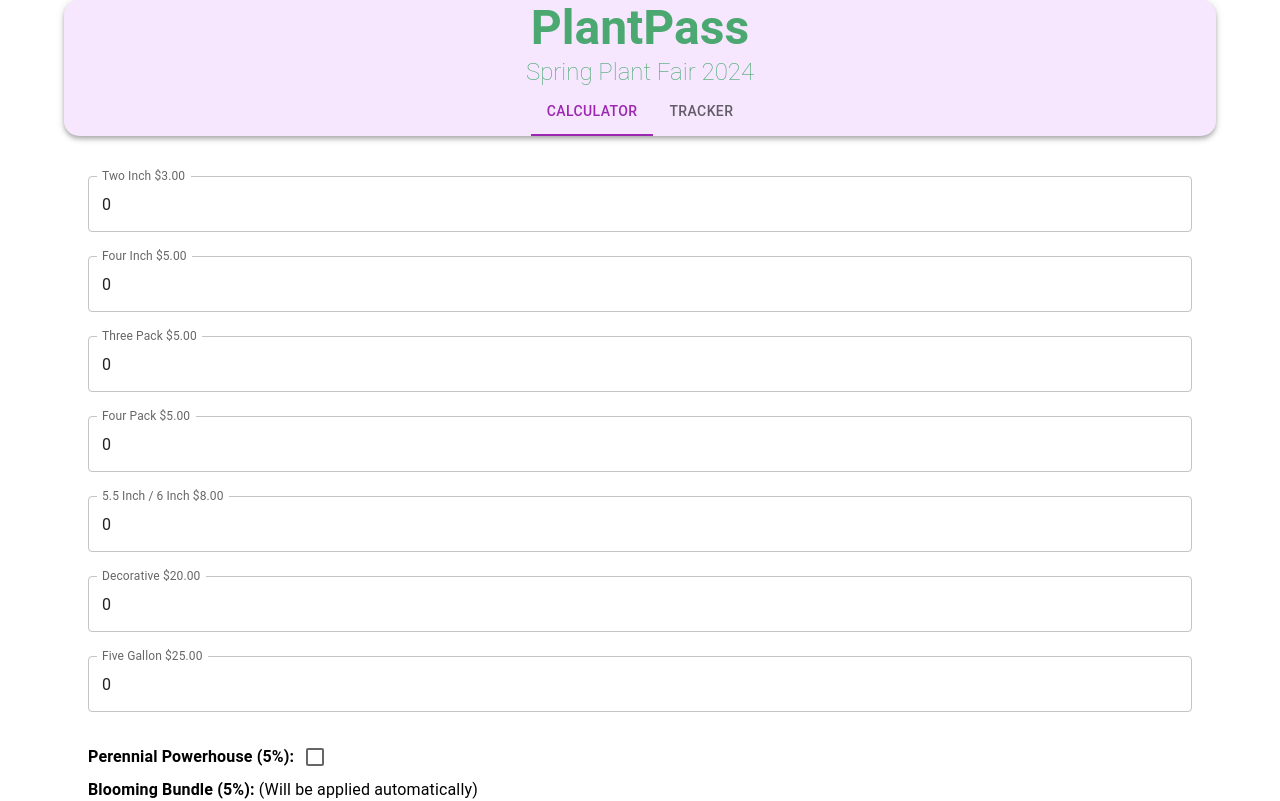
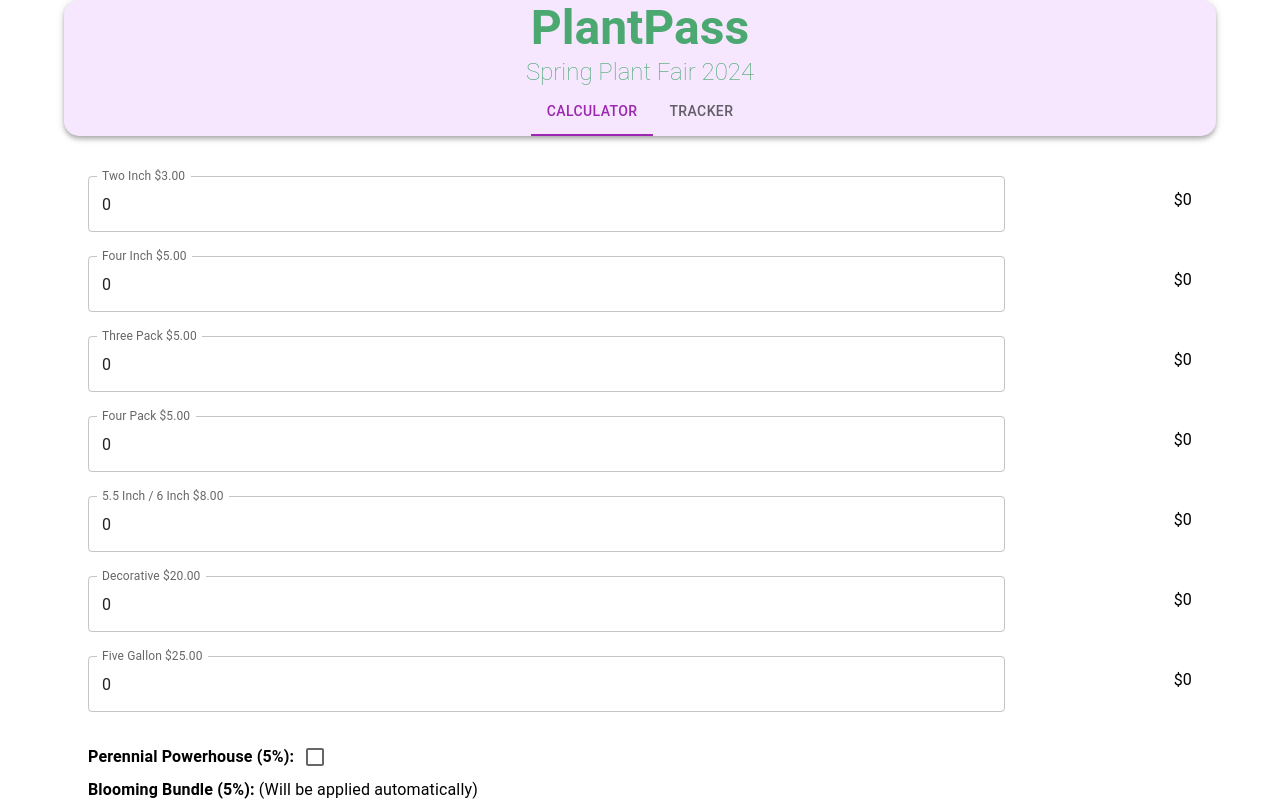
Before and after one commit to joku8/PlantPass, a React (Create React App) app: page / in a window 1280 px wide. Shown: the top 801 px of the page. Built offline with nearby package versions, Linux system fonts and the light colour scheme.

Commit message:
snackbar

```diff
--- a/src/components/Calculator.js
+++ b/src/components/Calculator.js
@@ -8,6 +8,7 @@ import {
   FormControlLabel,
 } from "@mui/material";
 import { v4 as uuidv4 } from "uuid";
+import { Snackbar, Alert } from "@mui/material";
 
 function Calculator({ api }) {
   const initialQuantities = {
@@ -27,6 +28,8 @@ function Calculator({ api }) {
     bloomingStatus: "Not Applied",
   };
 
+  const [openSnackbar, setOpenSnackbar] = useState(false);
+  const [subtotals, setSubtotals] = useState(initialQuantities);
   const [quantities, setQuantities] = useState(initialQuantities);
   const [totals, setTotals] = useState(initialTotals);
   const [isPerennialPowerhouse, setIsPerennialPowerhouse] = useState(false);
@@ -53,9 +56,16 @@ function Calculator({ api }) {
 
   const handleInputChange = (event) => {
     const { name, value } = event.target;
+    const numericValue = isNaN(value) || value === "" ? 0 : Number(value);
+
     setQuantities({
       ...quantities,
-      [name]: isNaN(value) || value === "" ? "" : Number(value),
+      [name]: numericValue,
+    });
+
+    setSubtotals({
+      ...subtotals,
+      [name]: (numericValue * prices[name]).toFixed(2),
     });
   };
 
@@ -102,10 +112,18 @@ function Calculator({ api }) {
     })
       .then(() => {
         console.log("Data sent successfully: ", postData);
+        setOpenSnackbar(true);
       })
       .catch((error) => {
         console.error("Error sending data:", error);
       });
+  };
+
+  const handleCloseSnackbar = (event, reason) => {
+    if (reason === "clickaway") {
+      return;
+    }
+    setOpenSnackbar(false);
   };
 
   const handleNewOrder = () => {
@@ -122,8 +140,16 @@ function Calculator({ api }) {
     <Grid container spacing={2} direction="column">
       <Grid item xs={12}>
         {Object.keys(prices).map((key) => (
+          <Grid
+            container
+            item
+            xs={12}
+            key={key}
+            alignItems="center"
+            spacing={2}
+          >
+            <Grid item xs={10}>
               <TextField
-            key={key}
                 label={`${labelsDictionary[key]} $${prices[key].toFixed(2)}`}
                 type="number"
                 value={quantities[key]}
@@ -132,6 +158,11 @@ function Calculator({ api }) {
                 margin="normal"
                 fullWidth
               />
+            </Grid>
+            <Grid item xs={2}>
+              <Typography align="right">${subtotals[key]}</Typography>
+            </Grid>
+          </Grid>
         ))}
       </Grid>
       <Grid item xs={12}>
@@ -185,6 +216,20 @@ function Calculator({ api }) {
       <Typography
         sx={{ fontWeight: "bold" }}
       >{`Grand Total: $${totals.grandTotal}`}</Typography>
+      <Snackbar
+        open={openSnackbar}
+        autoHideDuration={6000}
+        onClose={handleCloseSnackbar}
+        anchorOrigin={{ vertical: "bottom", horizontal: "right" }}
+      >
+        <Alert
+          onClose={handleCloseSnackbar}
+          severity="success"
+          sx={{ width: "100%" }}
+        >
+          Order Recorded
+        </Alert>
+      </Snackbar>
     </Grid>
   );
 }
```
Lines whose indentation alone changed are shown as unchanged.
